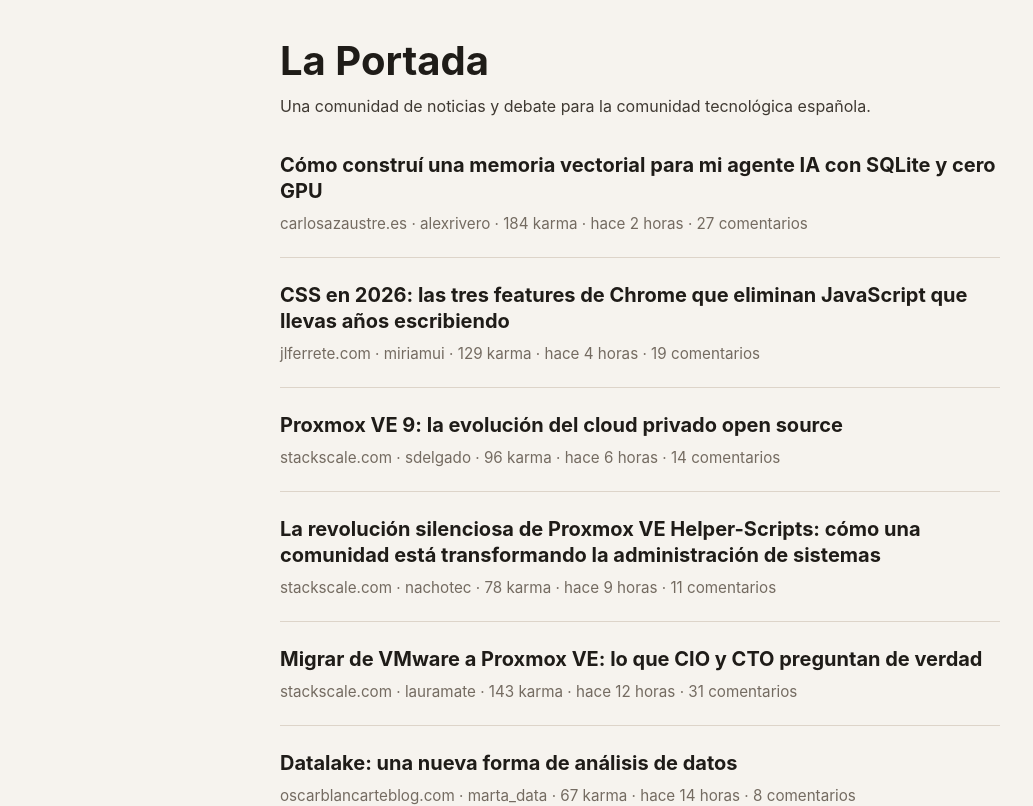
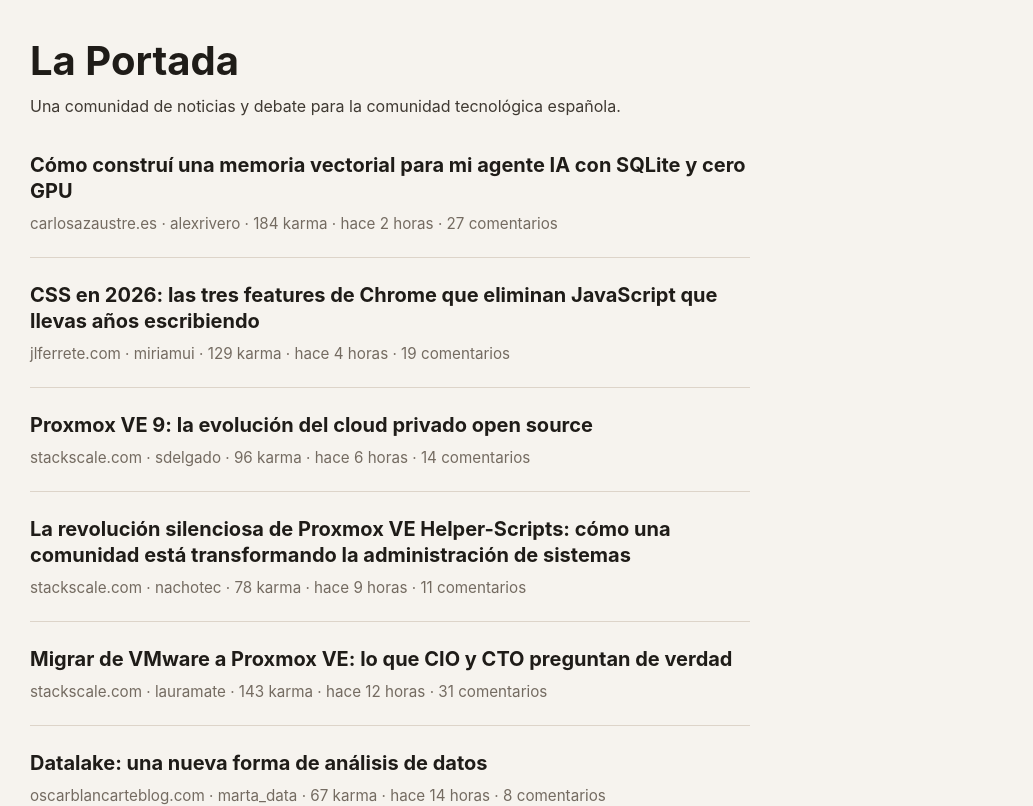
Before and after one commit to avanoldenbarneveld/discussion-platform, a React (Vite) app: page / in a window 1280 px wide. Shown: the top 806 px of the page, without its empty margins (0-1033 px from the left). Built offline with nearby package versions, Linux system fonts and the light colour scheme.

Commit message:
feat: refactor HomePage layout and extract HomeHeader component

```diff
--- a/src/app.css
+++ b/src/app.css
@@ -23,9 +23,24 @@
 }
 
 .app {
-  max-width: 720px;
-  margin: 0 auto;
-  padding: 40px 20px 56px;
+  max-width: 1120px;
+  margin: 0;
+  padding: 40px 30px 56px;
+}
+
+.home-layout {
+  display: grid;
+  grid-template-columns: minmax(0, 720px) 280px;
+  gap: 32px;
+  align-items: start;
+}
+
+.home-feed {
+  min-width: 0;
+}
+
+.home-sidebar {
+  min-height: 1px;
 }
 
 .app h1 {
@@ -86,3 +101,13 @@
   color: #746b61;
   font-size: 0.95rem;
 }
+
+@media (max-width: 960px) {
+  .home-layout {
+    grid-template-columns: 1fr;
+  }
+
+  .home-sidebar {
+    display: none;
+  }
+}
--- /dev/null
+++ b/src/components/home-header.jsx
@@ -0,0 +1,16 @@
+import { Link } from 'react-router-dom'
+
+function HomeHeader() {
+  return (
+    <>
+      <h1>
+        <Link to="/">La Portada</Link>
+      </h1>
+      <p className="app-intro">
+        Una comunidad de noticias y debate para la comunidad tecnológica española.
+      </p>
+    </>
+  )
+}
+
+export default HomeHeader
--- a/src/pages/home-page.jsx
+++ b/src/pages/home-page.jsx
@@ -1,4 +1,4 @@
-import { Link } from 'react-router-dom'
+import HomeHeader from '../components/home-header.jsx'
 import Story from '../components/story.jsx'
 import { posts } from '../data/posts.js'
 import { getPostSlug } from '../lib/postSlug.js'
@@ -6,18 +6,19 @@
 function HomePage() {
   return (
     <main className="app">
-      <h1>
-        <Link to="/">La Portada</Link>
-      </h1>
-      <p className="app-intro">
-        Una comunidad de noticias y debate para la comunidad tecnológica española.
-      </p>
+      <div className="home-layout">
+        <section className="home-feed">
+          <HomeHeader />
 
-      <section className="post-list">
-        {posts.map((post) => (
-          <Story key={post.id} post={post} commentsPath={getCommentsPath(post)} />
-        ))}
-      </section>
+          <section className="post-list">
+            {posts.map((post) => (
+              <Story key={post.id} post={post} commentsPath={getCommentsPath(post)} />
+            ))}
+          </section>
+        </section>
+
+        <aside className="home-sidebar" aria-label="Sidebar futura" />
+      </div>
     </main>
   )
 }
```
